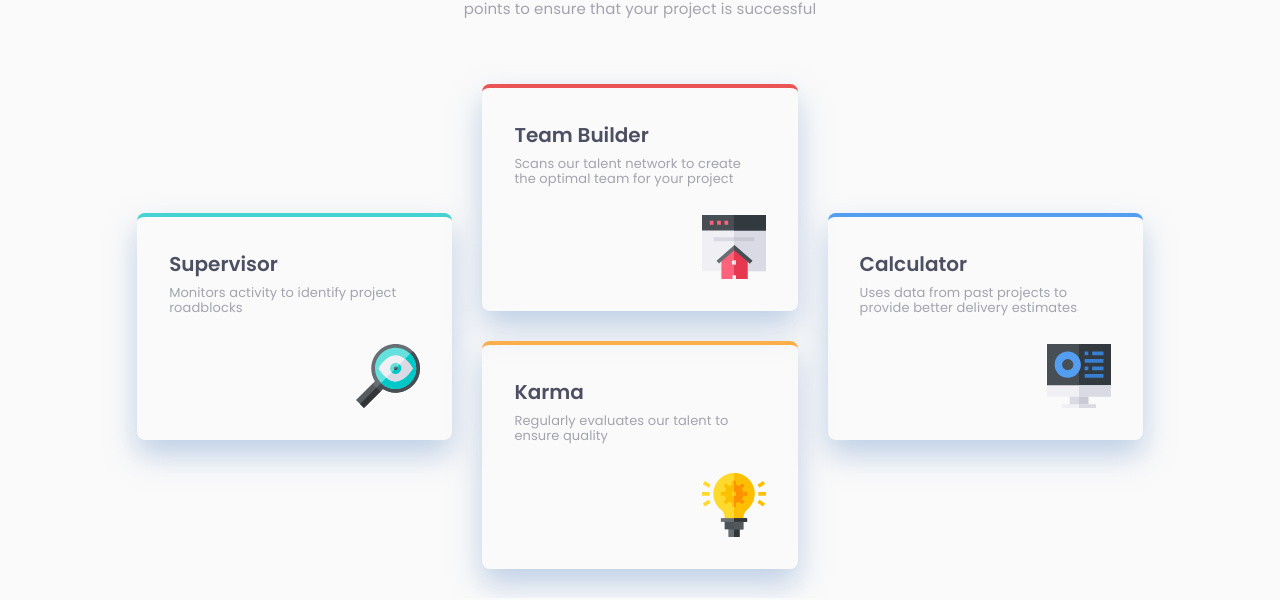
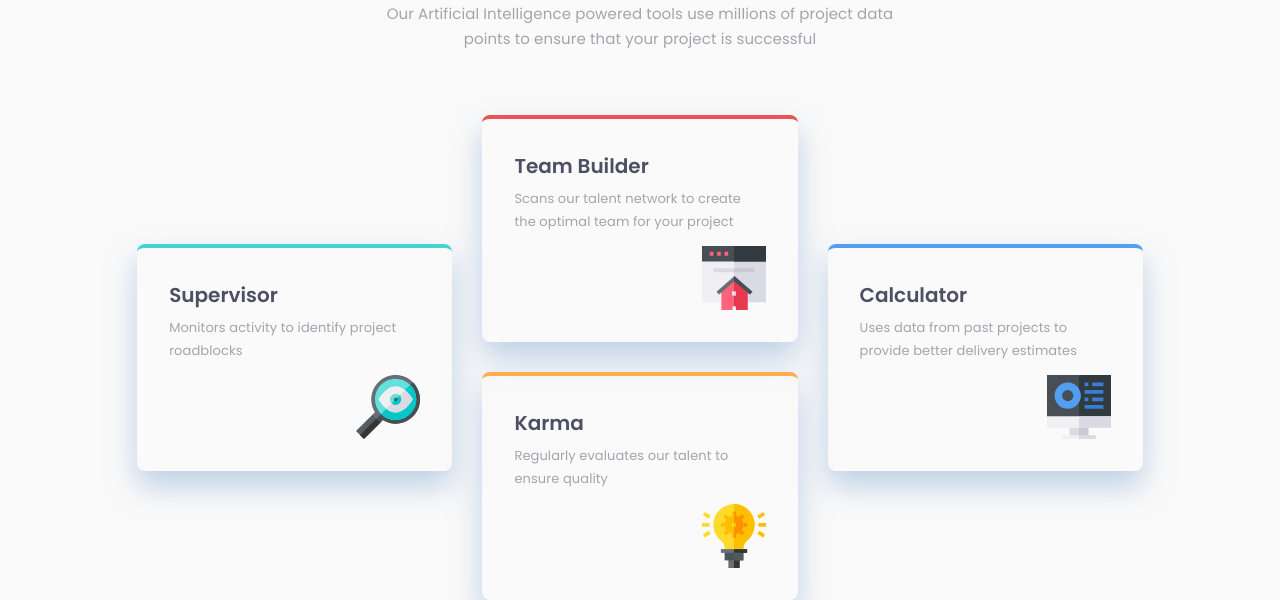
Before and after one commit to rmmcfarlin/fourcardpreview, a plain HTML site: page index.html in a window 1280 px wide. Shown: the part 202-802 px from the top of the page. Drawn offline with Linux system fonts and the light colour scheme.

Commit message:
Update styles.css

```diff
--- a/styles.css
+++ b/styles.css
@@ -69,7 +69,6 @@ h2 {
     font-family: var(--semibold);
     font-size: 2.25rem;
     letter-spacing: 0.25px;
-    line-height: 25px;
 }
 
 h3 {
@@ -87,13 +86,14 @@ p {
 
 h2 + p {
     font-size: 0.9375rem;
-    margin-top: 16px;
+    margin-top: 13px;
     text-align: center;
-    line-height: 23px;
+    line-height: 25px;
 }
 
 h3 + p {
     margin-bottom: 1rem;
+    line-height: 23px;
 }
 
 .main {
```
